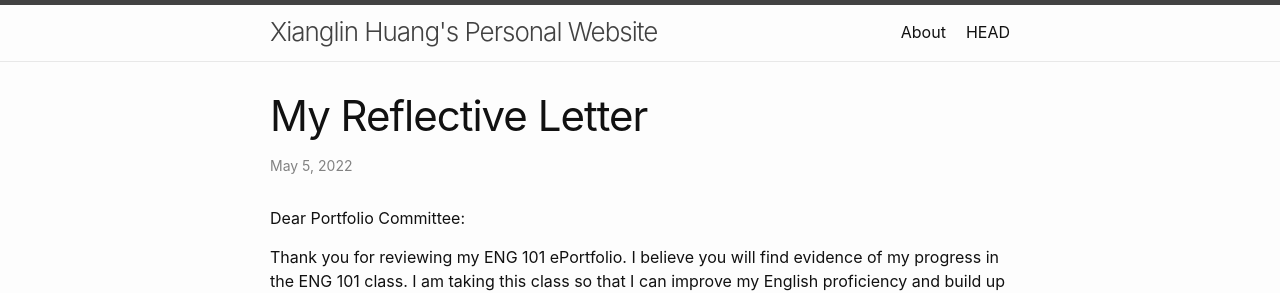
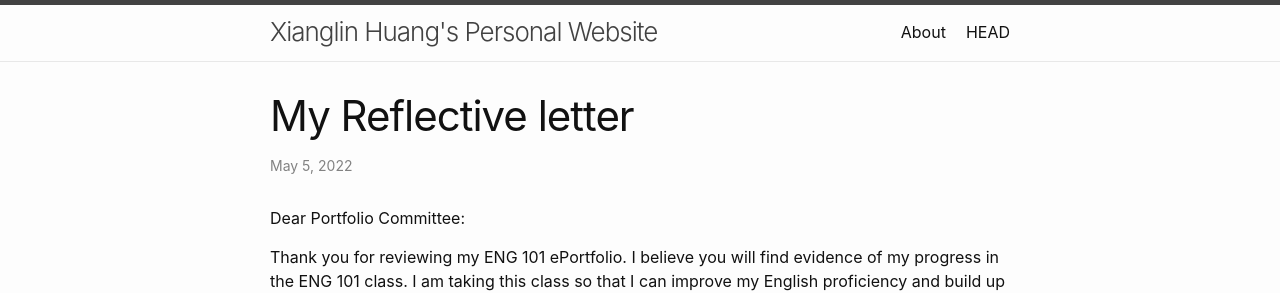
Before and after one commit to xhuangacct/xhuangacct, a Jekyll site: the page built from _posts/2022-05-05-my-reflective-letter.md, in a window 1280 px wide. Shown: the top 293 px of the page. Built offline with Jekyll 4.4.1, drawn with Linux system fonts in a browser that asks for light colours; part of the change alters nothing that is shown.

```diff
--- a/_posts/2022-05-05-my-reflective-letter.md
+++ b/_posts/2022-05-05-my-reflective-letter.md
@@ -1,5 +1,6 @@
 ---
 layout: post
+title: "My Reflective letter"
 ---
 
 Dear Portfolio Committee:
```
